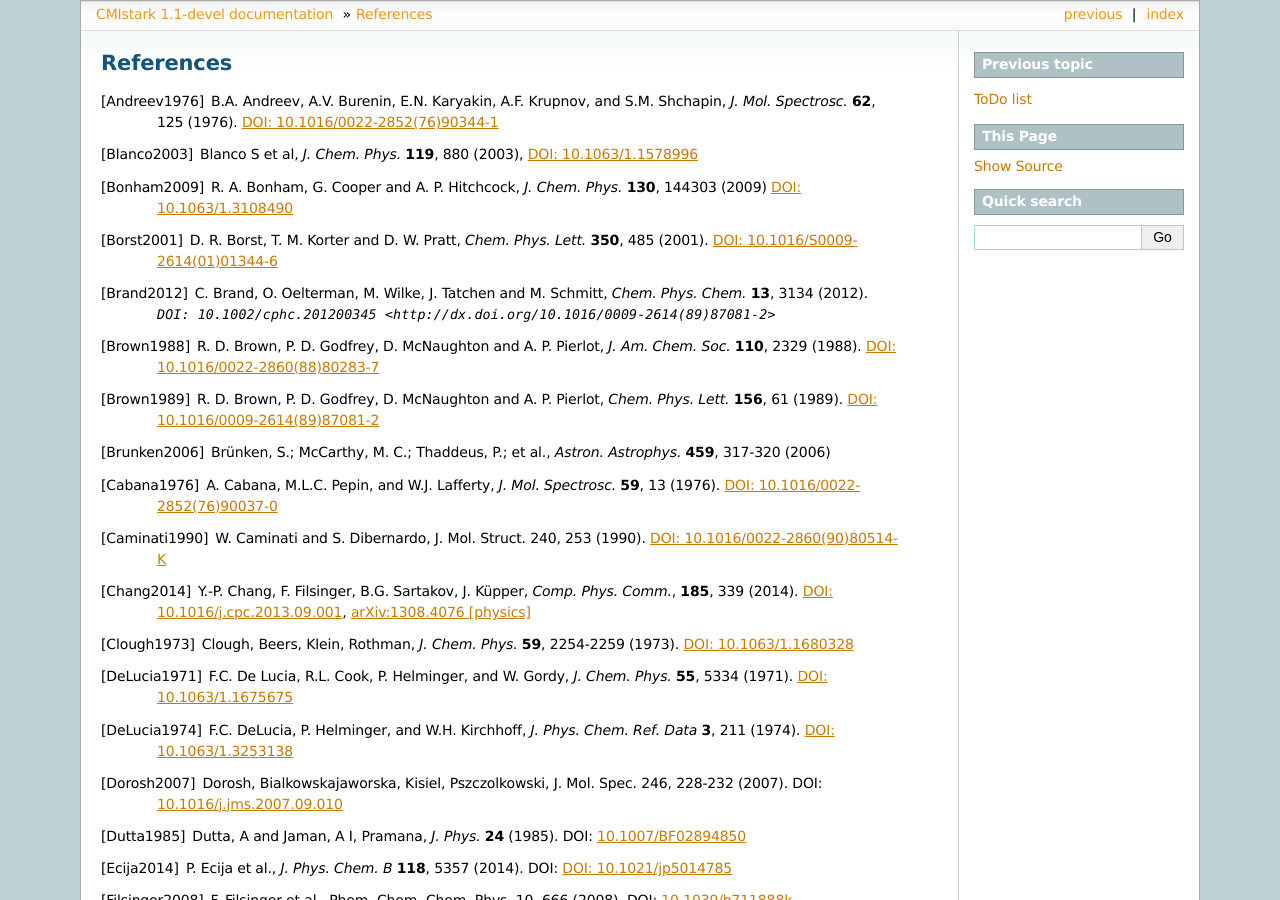
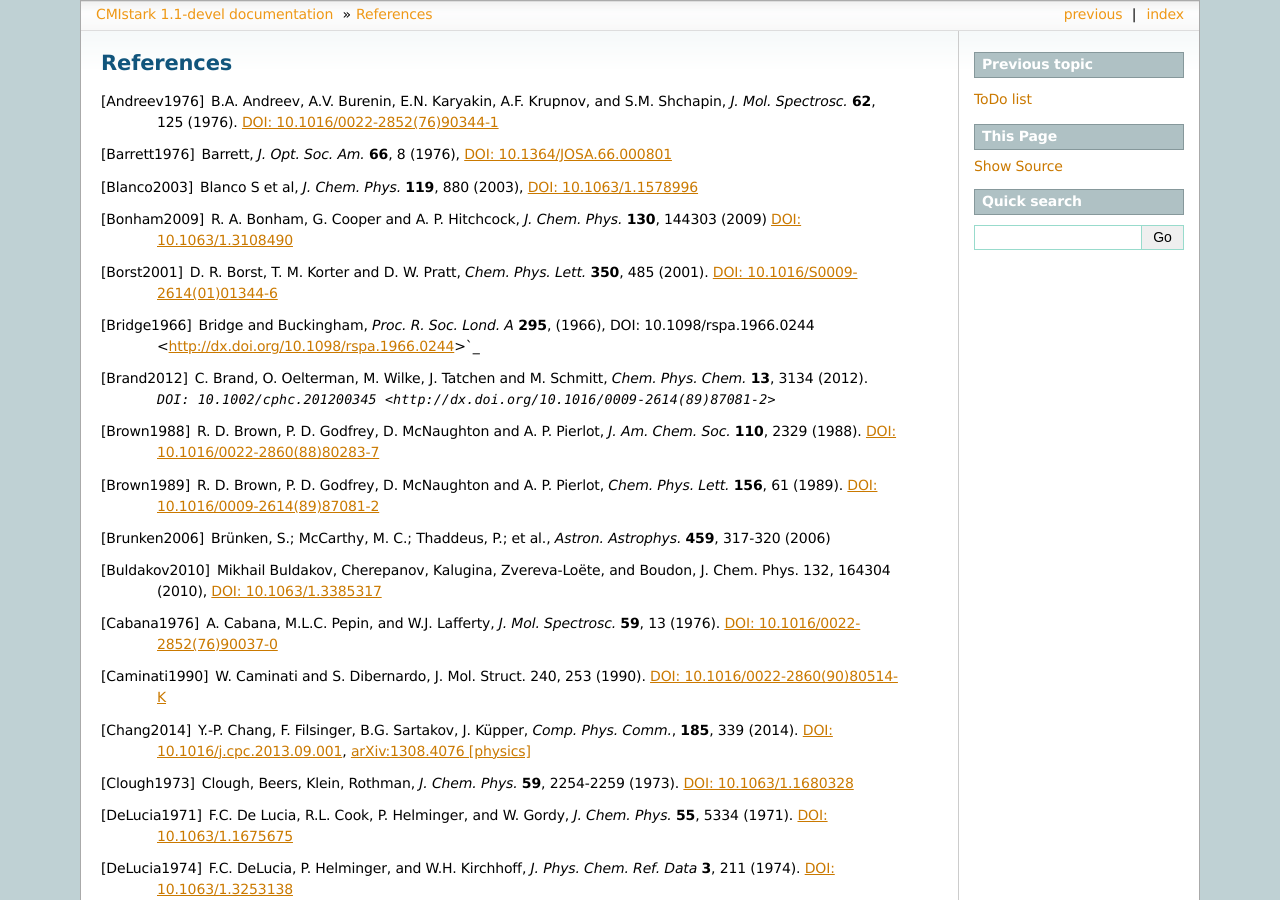
Before and after one commit to CFEL-CMI/cmistark, a Sphinx documentation site: the page built from doc/references.rst, in a window 1280 px wide and 900 px high. Built offline with Sphinx 7.4.7, drawn with Linux system fonts in a browser that asks for light colours; some of the changed text lies outside the part shown.

```diff
--- a/doc/references.rst
+++ b/doc/references.rst
@@ -4,6 +4,8 @@
 .. [Andreev1976] B.A. Andreev, A.V. Burenin, E.N. Karyakin, A.F. Krupnov, and S.M. Shchapin, *J.
                  Mol. Spectrosc.* **62**, 125 (1976). `DOI: 10.1016/0022-2852(76)90344-1
                  <http://dx.doi.org/10.1016/0022-2852(76)90344-1>`_
+.. [Barrett1976] Barrett, *J. Opt. Soc. Am.* **66**, 8 (1976), `DOI:
+                10.1364/JOSA.66.000801 <http://dx.doi.org/10.1364/JOSA.66.000801>`_
 .. [Blanco2003] Blanco S et al, *J. Chem. Phys.* **119**, 880 (2003), `DOI: 10.1063/1.1578996
                 <http://dx.doi.org/10.1063/1.1578996>`_
 .. [Bonham2009] R. A. Bonham, G. Cooper and A. P. Hitchcock, *J. Chem. Phys.* **130**, 144303 (2009)
@@ -11,6 +13,8 @@
 .. [Borst2001] D. R. Borst, T. M. Korter and D. W. Pratt, *Chem. Phys. Lett.* **350**, 485 (2001).
                `DOI: 10.1016/S0009-2614(01)01344-6
                <http://dx.doi.org/10.1016/S0009-2614(01)01344-6>`_
+.. [Bridge1966] Bridge and Buckingham, *Proc. R. Soc. Lond. A* **295**, (1966),
+                DOI: 10.1098/rspa.1966.0244 <http://dx.doi.org/10.1098/rspa.1966.0244>`_
 .. [Brand2012] C. Brand, O. Oelterman, M. Wilke, J. Tatchen and M. Schmitt, *Chem. Phys. Chem.*
                **13**, 3134 (2012). `DOI: 10.1002/cphc.201200345
                <http://dx.doi.org/10.1016/0009-2614(89)87081-2>`
@@ -22,6 +26,9 @@
                <http://dx.doi.org/10.1016/0009-2614(89)87081-2>`_
 .. [Brunken2006] Brünken, S.; McCarthy, M. C.; Thaddeus, P.; et al., *Astron. Astrophys.* **459**,
                  317-320 (2006)
+.. [Buldakov2010]  Mikhail Buldakov, Cherepanov, Kalugina, Zvereva-Loëte, and Boudon,
+                J. Chem. Phys. 132, 164304 (2010), `DOI: 10.1063/1.3385317
+                <http://dx.doi.org/10.1063/1.3385317>`_
 .. [Cabana1976] A. Cabana, M.L.C. Pepin, and W.J. Lafferty, *J. Mol. Spectrosc.* **59**, 13 (1976).
                 `DOI: 10.1016/0022-2852(76)90037-0
                 <http://dx.doi.org/10.1016/0022-2852(76)90037-0>`_
@@ -73,6 +80,9 @@
                `10.1016/0022-2852(81)90279-4 <http://dx.doi.org/10.1016/0022-2852(81)90279-4>`_
 .. [Kang2005] Kang, Korter, Pratt, J. Chem. Phys. 122, 174301 (2005), DOI: `10.1063/1.1883635
               <http://dx.doi.org/10.1063/1.1883635>`_
+.. [Kauppinen1980] Jyrki Kauppinen, and Per Jensen, and Svend Brodersen,  *Journal of Molecular Spectroscopy*
+                    **83**, 1 (1980), DOI: `10.1016/0022-2852(80)90318-5
+                    <http://dx.doi.org/10.1016/0022-2852(80)90318-5>`_
 .. [Kim1976] Kim, Hameka, Svendsen, *Chem. Phys. Lett.* **41**, 2 (1976). DOI:
                 `10.1016/0009-2614(76)80794-4 <http://dx.doi.org/10.1016/0009-2614(76)80794-4>`_
 .. [Kong2005] QY Kong and J Kim and M Lorenc and TK Kim and H Ihee and M Wulff, J. Phys. Chem. A,
@@ -85,6 +95,8 @@
                   `10.1086/154533 <http://dx.doi.org/10.1086/154533>`_
 .. [Lohr:JCP84:4196] Lohr, L and Popa, J, *JCP* **84** (1984), DOI:
                     `10.1063/1.450041 <http://dx.doi.org/10.1063/1.450041>`_
+.. [Lolck1979] Lolck, and Robiette, *Chemical Physics Letters* **64**, 2 (1979), DOI:
+                `10.1016/0009-2614(79)80493-5 <http://dx.doi.org/10.1016/0009-2614(79)80493-5>`_
 .. [Miller2009] Diane M. Miller, Philip J. Morgan and David W. Pratt, *J. Phys. Chem.* A, **113**,
                 6964-6970 (2009), DOI: `10.1021/jp9017585 <http://dx.doi.org/10.1021/jp9017585>`_
 .. [MinaCamilde1996] Mina-Camilde et al. JCE 73 p.804 (1996)
@@ -95,6 +107,8 @@
                          transform microwave spectrometer" *J. Mol. Spec.* **269**, 21 (2011).
 .. [NISTCCCBD_CO] NIST Computational Chemistry Comparison and Benchmark DataBase
                   `<http://cccbdb.nist.gov>`_
+.. [NISTCCCBD_CH4] NIST Computational Chemistry Comparison and Benchmark DataBase- `CH4
+                    <http://cccbdb.nist.gov/exp2.asp?casno=74828>`_
 .. [NISTCCCBD_SO] NIST Computational Chemistry Comparison and Benchmark DataBase - `SO
                   <http://cccbdb.nist.gov/exp2.asp?casno=13827322>`_
 .. [NISTspecDB_H2O] NIST Spectral Database - `H2O
```
Also changed, not shown: 1 other file.
